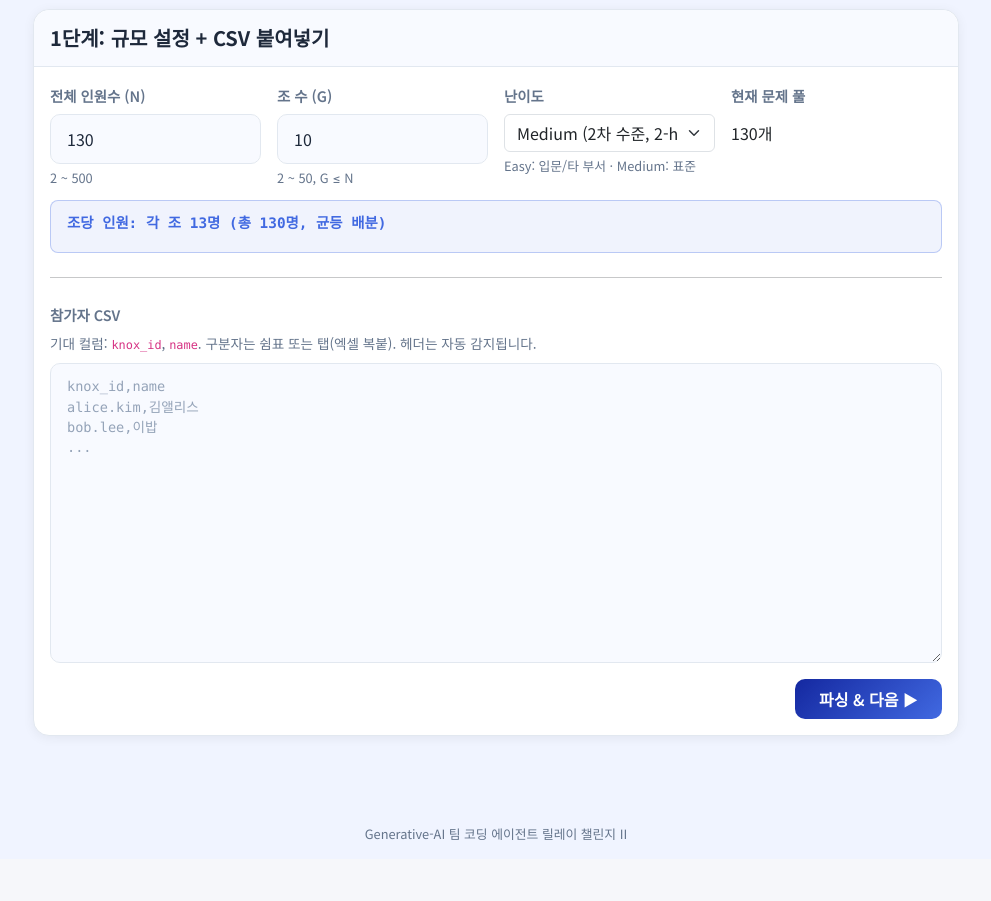
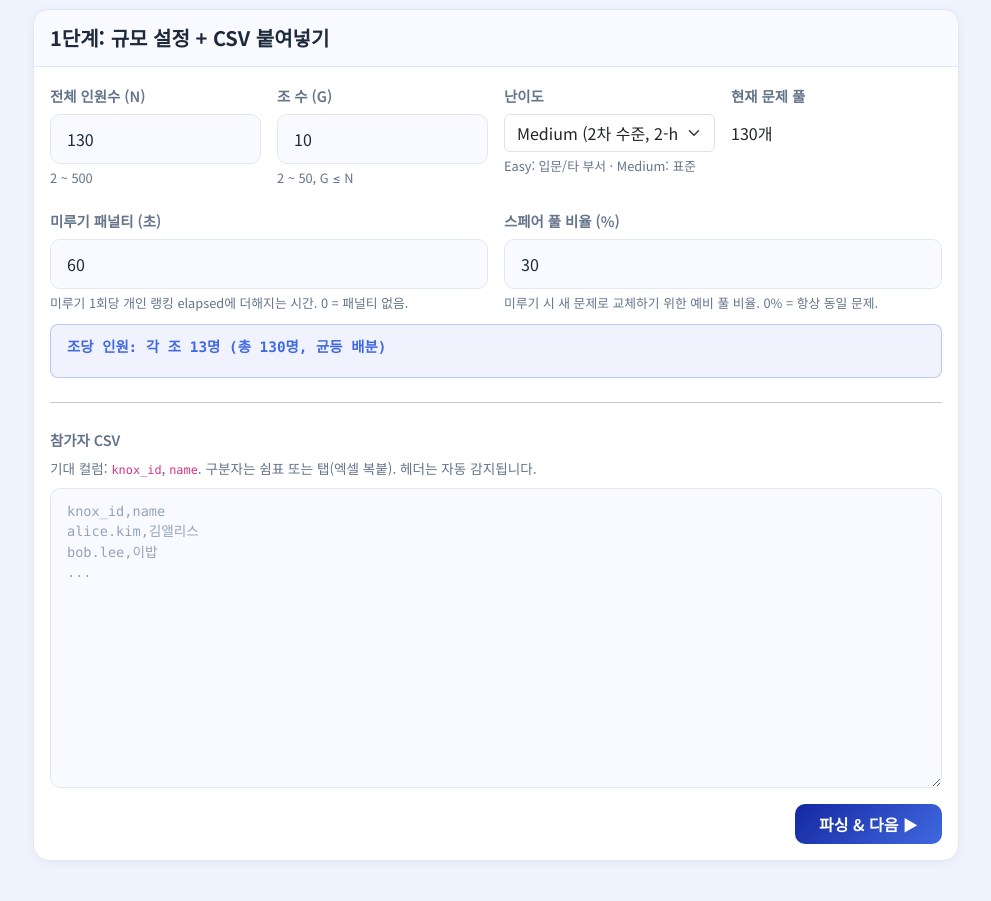
Before and after one commit to DragonBall2/relay-challenge-, a Flask app: page /admin/init in a window 1280 px wide. Shown: the part 295-1196 px from the top of the page, without its empty margins (144-1135 px from the left). Before the commit the page ends 1135 px from the top, so only its background shows below. Run offline with Flask 3, Linux system fonts and the light colour scheme; the visitor is signed in with stand-in values (Sample User, id 1).

Commit message:
[admin-init] 미루기 꼼수 차단: 새 문제 교체 + 패널티
미루기 악용 꼼수 두 가지 차단:
1. 사전풀이 후 빠른 제출 → 미루기 시 새 문제로 교체
2. 쉬운 문제 가챠 → 미루기 1회당 +N초 패널티

데이터 모델
- Runner.deferred_count (기본 0)
- SpareProblem 테이블 신규 (미사용 스페어 풀)

초기화
- init_database(buffer_ratio=0.3) 추가
- get_all_problems(N + buffer)로 N+buffer개 생성
- 앞 N개는 Runner 배정, 나머지는 SpareProblem 적재

미루기 핸들러 (self + admin)
- deferred_count += 1
- 스페어 1건 가져와 problem_text/type/correct_answer 덮어씀
- 스페어 부족 시 동일 문제 유지 + 경고
- 기존 동작 (run_order 맨 뒤, started_at 리셋, 세션 종료) 유지

랭킹 보정
- get_individual_rankings: 보정 elapsed = 원시 + (deferred_count × penalty_seconds)
- 정렬·표시 모두 보정값 기준
- 리더보드에 원시·미루기 횟수 부가 표시

마법사 1단계 신규 옵션
- 미루기 패널티 (초): 0~600, 기본 60
- 스페어 풀 비율 (%): 0~50, 기본 30

settings.json 새 키
- defer_penalty_seconds, buffer_ratio

대시보드 뱃지 추가
- 스페어 잔량 / 총량
- 미루기 패널티 (초)

Refs #26
Closes #26

```diff
--- a/app.py
+++ b/app.py
@@ -12,7 +12,7 @@ from functools import wraps
 
 from flask import (Flask, render_template, request, redirect, url_for,
                    session, flash, send_file, jsonify, abort, make_response)
-from models import db, Group, Runner, AttemptLog
+from models import db, Group, Runner, AttemptLog, SpareProblem
 import config
 
 
@@ -24,6 +24,8 @@ DEFAULT_SETTINGS = {
     'show_individual_ranking': True,
     'challenge_opened': False,   # 참가자에게 공개 여부. 관리자가 명시적으로 열어야 함.
     'difficulty': 'medium',      # easy | medium (hard는 차후)
+    'defer_penalty_seconds': 60, # 미루기 1회당 개인 랭킹에 더해지는 패널티 (초)
+    'buffer_ratio': 0.3,         # 스페어 풀 비율 (전체 인원 대비)
 }
 
 
@@ -40,6 +42,20 @@ def _write_settings(data: dict) -> None:
     merged = {**DEFAULT_SETTINGS, **_read_settings(), **data}
     with open(SETTINGS_PATH, 'w', encoding='utf-8') as f:
         json.dump(merged, f, ensure_ascii=False, indent=2)
+
+
+def _swap_with_spare_problem(runner) -> bool:
+    """미사용 스페어 문제를 1건 가져와 runner의 문제를 교체.
+    성공하면 True, 스페어 풀이 비어있으면 False (동일 문제 유지)."""
+    spare = SpareProblem.query.filter_by(consumed_at=None).order_by(SpareProblem.id).first()
+    if spare is None:
+        return False
+    runner.problem_text = spare.problem_text
+    runner.problem_type = spare.problem_type
+    runner.correct_answer = spare.correct_answer
+    spare.consumed_at = datetime.utcnow()
+    spare.consumed_by_runner_id = runner.id
+    return True
 
 
 def _is_challenge_open() -> bool:
@@ -370,6 +386,11 @@ def defer():
     runner.started_at = None
     runner.attempts = 0
     runner.reason = reason or None
+    runner.deferred_count = (runner.deferred_count or 0) + 1
+    runner.submitted_answer = None
+
+    # 새 문제로 교체 (스페어 풀에서 1건). 풀 비어있으면 동일 문제 유지.
+    swapped = _swap_with_spare_problem(runner)
 
     # 당겨진 순서에 있는 waiting 주자 활성화
     next_runner = Runner.query.filter_by(
@@ -383,7 +404,10 @@ def defer():
 
     db.session.commit()
     session.pop('runner_id', None)
-    flash('차례를 맨 뒤로 미뤘습니다. 다음 주자가 활성화됩니다.', 'info')
+    if swapped:
+        flash('차례를 맨 뒤로 미뤘습니다. 다음 차례에는 새 문제가 출제됩니다.', 'info')
+    else:
+        flash('차례를 맨 뒤로 미뤘습니다. (스페어 풀 부족: 동일 문제 유지)', 'warning')
     return redirect(url_for('index'))
 
 
@@ -416,18 +440,27 @@ def success():
                            is_group_finished=is_group_finished)
 
 
-def get_individual_rankings(limit=20):
-    """개인 경과시간 랭킹 — status='completed' 주자만, 경과시간 오름차순."""
+def get_individual_rankings(limit=20, defer_penalty_seconds=60):
+    """개인 경과시간 랭킹 — status='completed' 주자만, 보정 경과시간 오름차순.
+
+    보정 경과시간 = (completed_at - started_at) + deferred_count * defer_penalty_seconds
+    """
     runners = Runner.query.filter_by(status='completed')\
         .filter(Runner.started_at.isnot(None))\
         .filter(Runner.completed_at.isnot(None)).all()
     items = []
     for r in runners:
-        elapsed = r.completed_at - r.started_at
+        raw = r.completed_at - r.started_at
+        defers = r.deferred_count or 0
+        penalty = timedelta(seconds=defers * defer_penalty_seconds)
+        adjusted = raw + penalty
         items.append({
             'runner': r,
-            'elapsed': elapsed,
-            'elapsed_seconds': int(elapsed.total_seconds()),
+            'elapsed': adjusted,                 # 보정값 (랭킹 기준)
+            'elapsed_seconds': int(adjusted.total_seconds()),
+            'raw_elapsed': raw,
+            'defers': defers,
+            'penalty': penalty,
         })
     items.sort(key=lambda x: x['elapsed_seconds'])
     for i, it in enumerate(items[:limit]):
@@ -441,11 +474,14 @@ def leaderboard():
     rankings = get_group_rankings()
     settings = _read_settings()
     show_individual = settings.get('show_individual_ranking', True)
-    individuals = get_individual_rankings(limit=10) if show_individual else []
+    penalty_sec = int(settings.get('defer_penalty_seconds', 60))
+    individuals = (get_individual_rankings(limit=10, defer_penalty_seconds=penalty_sec)
+                   if show_individual else [])
     return render_template('leaderboard.html',
                            rankings=rankings,
                            individuals=individuals,
-                           show_individual=show_individual)
+                           show_individual=show_individual,
+                           defer_penalty_seconds=penalty_sec)
 
 
 @app.route('/guide')
@@ -523,6 +559,9 @@ def admin_dashboard():
     challenge_opened = _is_challenge_open()
     initialized = Runner.query.count() > 0
     settings = _read_settings()
+    spare_total = SpareProblem.query.count()
+    spare_used = SpareProblem.query.filter(SpareProblem.consumed_at.isnot(None)).count()
+    spare_remaining = spare_total - spare_used
 
     return render_template('admin_dashboard.html',
                            groups=groups,
@@ -532,7 +571,11 @@ def admin_dashboard():
                            total_runners=total_runners,
                            challenge_opened=challenge_opened,
                            initialized=initialized,
-                           difficulty=settings.get('difficulty', 'medium'))
+                           difficulty=settings.get('difficulty', 'medium'),
+                           defer_penalty_seconds=int(settings.get('defer_penalty_seconds', 60)),
+                           spare_total=spare_total,
+                           spare_used=spare_used,
+                           spare_remaining=spare_remaining)
 
 
 @app.route('/admin/skip/<int:runner_id>', methods=['POST'])
@@ -602,12 +645,15 @@ def admin_defer(runner_id):
     for r in later_runners:
         r.run_order -= 1
 
-    # 해당 주자를 맨 뒤로 (시작 시간 초기화)
+    # 해당 주자를 맨 뒤로 (시작 시간 초기화 + 미루기 카운트 +1 + 새 문제 교체)
     runner.run_order = max_order
     runner.status = 'waiting'
     runner.password = ''
     runner.started_at = None
     runner.attempts = 0
+    runner.deferred_count = (runner.deferred_count or 0) + 1
+    runner.submitted_answer = None
+    swapped = _swap_with_spare_problem(runner)
 
     # active였으면 다음 주자(당겨진 순서) 활성화
     if was_active:
@@ -622,8 +668,9 @@ def admin_defer(runner_id):
 
     db.session.commit()
     if _is_ajax():
-        return jsonify({'ok': True})
-    flash(f'{runner.name}을(를) 맨 뒤로 미뤘습니다. (새 순서: {max_order}번째)', 'info')
+        return jsonify({'ok': True, 'swapped': swapped})
+    msg_suffix = '' if swapped else ' (스페어 풀 부족: 동일 문제 유지)'
+    flash(f'{runner.name}을(를) 맨 뒤로 미뤘습니다. (새 순서: {max_order}번째){msg_suffix}', 'info')
     return redirect(url_for('admin_dashboard'))
 
 
@@ -1001,6 +1048,18 @@ def admin_init_commit():
             'ok': False, 'error_code': 'VALIDATION',
             'message': f'unknown difficulty: {difficulty!r}'
         }), 400
+    try:
+        defer_penalty_seconds = int(data.get('defer_penalty_seconds', 60))
+        buffer_ratio = float(data.get('buffer_ratio', 0.3))
+    except (TypeError, ValueError):
+        return jsonify({'ok': False, 'error_code': 'VALIDATION',
+                        'message': 'defer_penalty_seconds/buffer_ratio 형식 오류'}), 400
+    if not (0 <= defer_penalty_seconds <= 600):
+        return jsonify({'ok': False, 'error_code': 'VALIDATION',
+                        'message': '미루기 패널티는 0~600초 범위'}), 400
+    if not (0.0 <= buffer_ratio <= 0.5):
+        return jsonify({'ok': False, 'error_code': 'VALIDATION',
+                        'message': '스페어 풀 비율은 0~50% 범위'}), 400
 
     # 6) init_database 실행 — 세션/엔진을 먼저 닫아야 Windows에서 DB 파일 삭제 가능
     db.session.remove()
@@ -1014,6 +1073,7 @@ def admin_init_commit():
             ordered_participants=norm_ordered,
             regen_challenge_data=regen,
             difficulty=difficulty,
+            buffer_ratio=buffer_ratio,
         )
     except Exception as e:
         return jsonify({
@@ -1029,6 +1089,8 @@ def admin_init_commit():
             'show_individual_ranking': show_individual,
             'challenge_opened': False,
             'difficulty': difficulty,
+            'defer_penalty_seconds': defer_penalty_seconds,
+            'buffer_ratio': buffer_ratio,
         })
     except OSError:
         pass  # 파일 쓰기 실패해도 초기화 자체는 성공으로 간주
@@ -1040,6 +1102,7 @@ def admin_init_commit():
             'groups': result['groups'],
             'runners': result['runners'],
             'problems': result['runners'],
+            'spare_count': result.get('spare_count', 0),
         },
     })
 
--- a/templates/admin_init.html
+++ b/templates/admin_init.html
@@ -87,6 +87,25 @@
             <label class="form-label" style="font-weight: 600;">현재 문제 풀</label>
             <div class="form-control-plaintext" id="pool-info">
               {{ problem_pool_size }}개
+            </div>
+          </div>
+        </div>
+
+        <div class="row g-3 mt-1">
+          <div class="col-md-6">
+            <label class="form-label" style="font-weight: 600;">미루기 패널티 (초)</label>
+            <input type="number" class="form-control" id="input-defer-penalty"
+                   value="60" min="0" max="600" step="10">
+            <div style="color: var(--text-secondary); font-size: 0.8rem; margin-top: 0.25rem;">
+              미루기 1회당 개인 랭킹 elapsed에 더해지는 시간. 0 = 패널티 없음.
+            </div>
+          </div>
+          <div class="col-md-6">
+            <label class="form-label" style="font-weight: 600;">스페어 풀 비율 (%)</label>
+            <input type="number" class="form-control" id="input-buffer-ratio"
+                   value="30" min="0" max="50" step="5">
+            <div style="color: var(--text-secondary); font-size: 0.8rem; margin-top: 0.25rem;">
+              미루기 시 새 문제로 교체하기 위한 예비 풀 비율. 0% = 항상 동일 문제.
             </div>
           </div>
         </div>
@@ -649,6 +668,8 @@
       force: el('opt-force').checked,
       show_individual_ranking: el('opt-show-individual').checked,
       difficulty: el('input-difficulty').value,
+      defer_penalty_seconds: parseInt(el('input-defer-penalty').value, 10),
+      buffer_ratio: parseFloat(el('input-buffer-ratio').value) / 100,
       confirm: el('confirm-input').value,
     };
 
@@ -680,8 +701,10 @@
   };
 
   function renderDone(data) {
+    const sp = data.summary.spare_count || 0;
     el('done-summary').innerHTML =
-      `✅ 조 ${data.summary.groups}개 / 주자 ${data.summary.runners}명 / 문제 ${data.summary.problems}개 세팅 완료`;
+      `✅ 조 ${data.summary.groups}개 / 주자 ${data.summary.runners}명 / 문제 ${data.summary.problems}개`
+      + ` · 스페어 풀 ${sp}개 (미루기용 새 문제)`;
     el('done-first-player').textContent = (data.first_player_lines || []).join('\n');
     goDone();
   }
```
Also changed, not shown: init_db.py (+28 -12 lines), models.py (+12 -0 lines), templates/admin_dashboard.html (+9 -0 lines), templates/leaderboard.html (+13 -3 lines).
